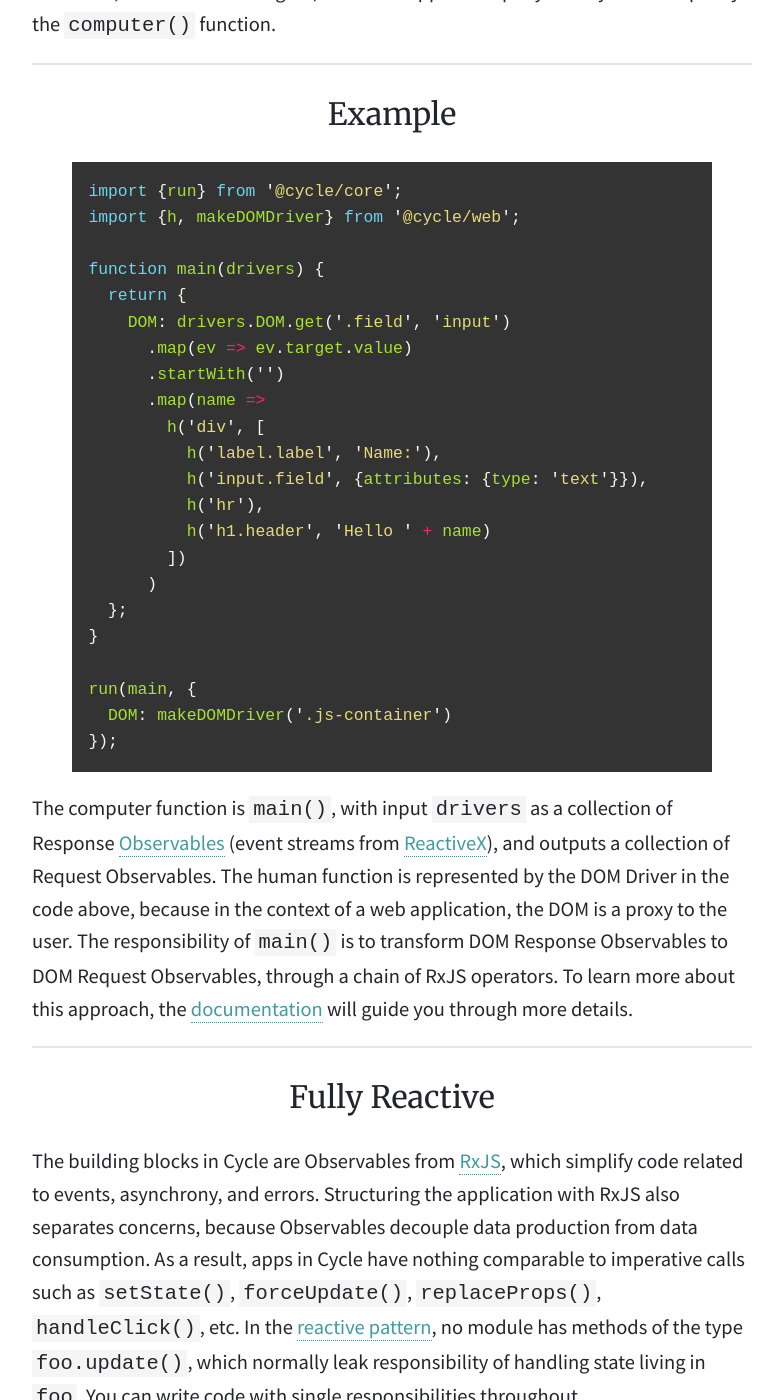
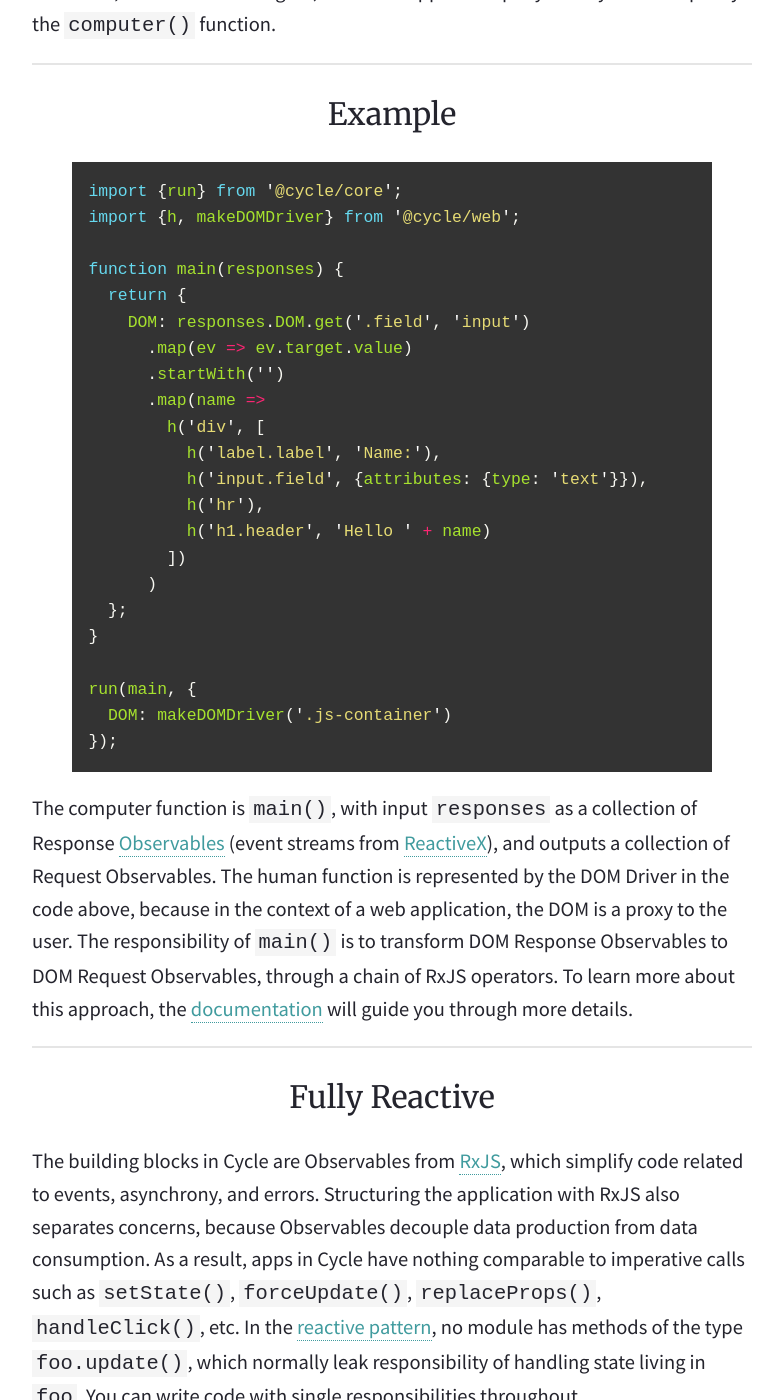
Before and after one commit to cyclejs/old-website, a Jekyll site: the page built from index.html, in a window 1280 px wide and 1400 px high, scrolled down 1170 px. Shown: the whole window, without its empty margins (248-1031 px from the left). Built offline with Jekyll 4.4.1, drawn with Linux system fonts in a browser that asks for light colours; nearby versions of some CDN libraries.

Commit message:
Minor wording fix to homepage content

```diff
--- a/_includes/homepage-content.md
+++ b/_includes/homepage-content.md
@@ -14,9 +14,9 @@ Cycle's core abstraction is Human-Computer Interaction modelled as an interplay
 import {run} from '@cycle/core';
 import {h, makeDOMDriver} from '@cycle/web';
 
-function main(drivers) {
+function main(responses) {
   return {
-    DOM: drivers.DOM.get('.field', 'input')
+    DOM: responses.DOM.get('.field', 'input')
       .map(ev => ev.target.value)
       .startWith('')
       .map(name =>
@@ -35,7 +35,7 @@ run(main, {
 });
 {% endhighlight %}
 
-The computer function is `main()`, with input `drivers` as a collection of Response [Observables](http://reactivex.io/intro.html) (event streams from [ReactiveX](http://reactivex.io/)), and outputs a collection of Request Observables. The human function is represented by the DOM Driver in the code above, because in the context of a web application, the DOM is a proxy to the user. The responsibility of `main()` is to transform DOM Response Observables to DOM Request Observables, through a chain of RxJS operators. To learn more about this approach, the [documentation](/getting-started.html) will guide you through more details.
+The computer function is `main()`, with input `responses` as a collection of Response [Observables](http://reactivex.io/intro.html) (event streams from [ReactiveX](http://reactivex.io/)), and outputs a collection of Request Observables. The human function is represented by the DOM Driver in the code above, because in the context of a web application, the DOM is a proxy to the user. The responsibility of `main()` is to transform DOM Response Observables to DOM Request Observables, through a chain of RxJS operators. To learn more about this approach, the [documentation](/getting-started.html) will guide you through more details.
 
 - - -
 
```
